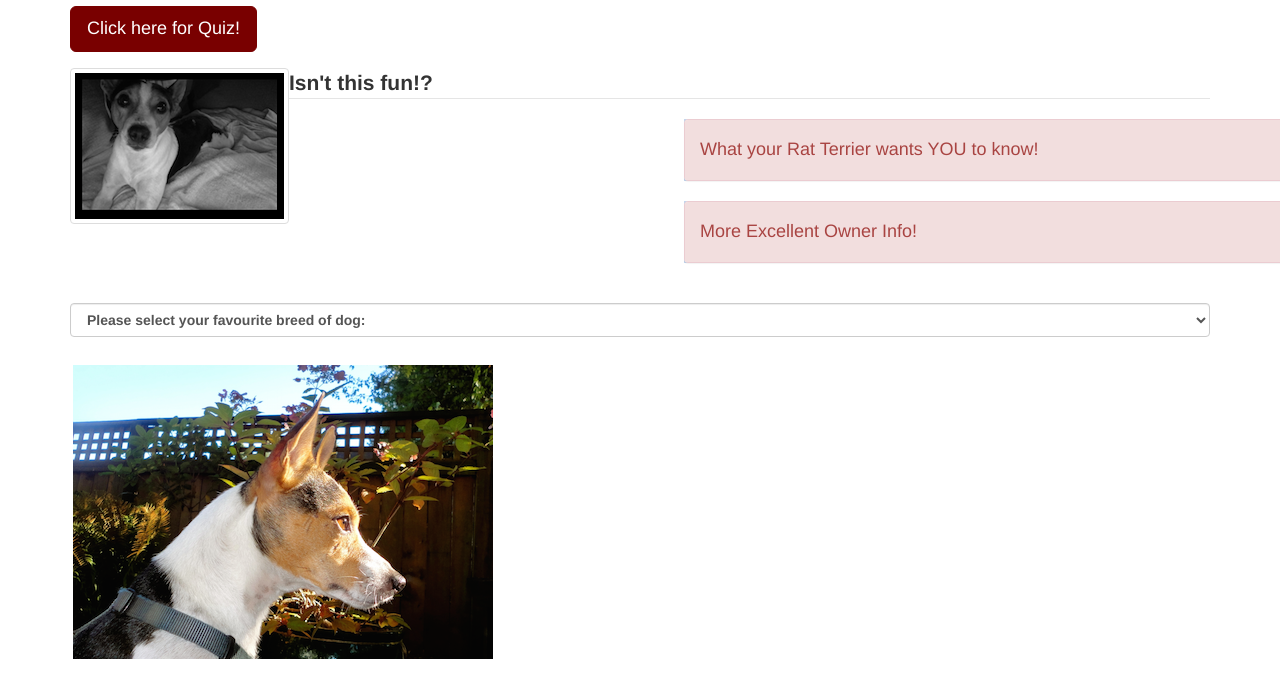
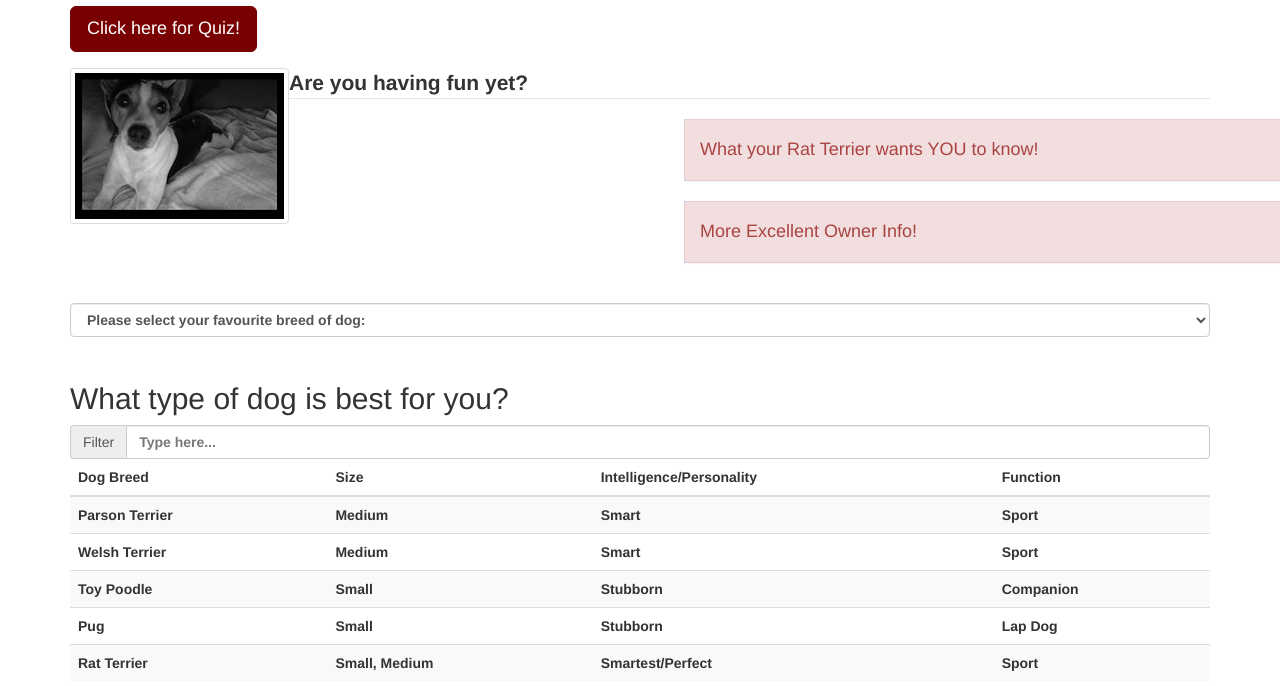
Before and after one commit to RaveOnJenn/RaveOnJenn.github.io, a plain HTML site: page quiz.html in a window 1280 px wide. Shown: the part 298-984 px from the top of the page. Drawn offline with Linux system fonts and the light colour scheme.

Commit message:
Rearranging

```diff
--- a/quiz.html
+++ b/quiz.html
@@ -199,7 +199,7 @@
 
 
 <img src="img/selfie.png" alt="" class="img-thumbnail pull-left hidden-xs">
-<legend class="control-label">Isn't this fun!? </legend>
+<legend class="control-label">Are you having fun yet? </legend>
 
 
 
@@ -275,19 +275,8 @@
           <span class="help-block"></span>
             </div>
          </div>
-<figure>
-        <img alt="smart dog" src="img/smartDjango.png">
 
-        <figcaption>
-            <h3>You have Rat Terrier smarts!</h3>
-
-            <p>Congratulations! You have learned a lot about Rat Terriers on this website!</p>
-
-            <p><a href="#">Learn Even More Here</a></p>
-        </figcaption>
-    </figure>
-
-<h2>What type of dog is best for you?</h2>
+         <h2>What type of dog is best for you?</h2>
 <div class="input-group"> <span class="input-group-addon">Filter</span>
 
     <input id="filter" type="text" class="form-control" placeholder="Type here...">
@@ -326,8 +315,27 @@
             <td>Stubborn</td>
             <td>Lap Dog</td>
         </tr>
+        <tr>
+            <td>Rat Terrier</td>
+            <td>Small, Medium</td>
+            <td>Smartest/Perfect</td>
+            <td>Sport</td>
+        </tr>
     </tbody>
 </table>
+<figure>
+        <img alt="smart dog" src="img/smartDjango.png">
+
+        <figcaption>
+            <h3>You have Rat Terrier smarts!</h3>
+
+            <p>Congratulations! You have learned a lot about Rat Terriers on this website!</p>
+
+            <p><a href="#">Learn Even More Here</a></p>
+        </figcaption>
+    </figure>
+
+
 
 
 
```
